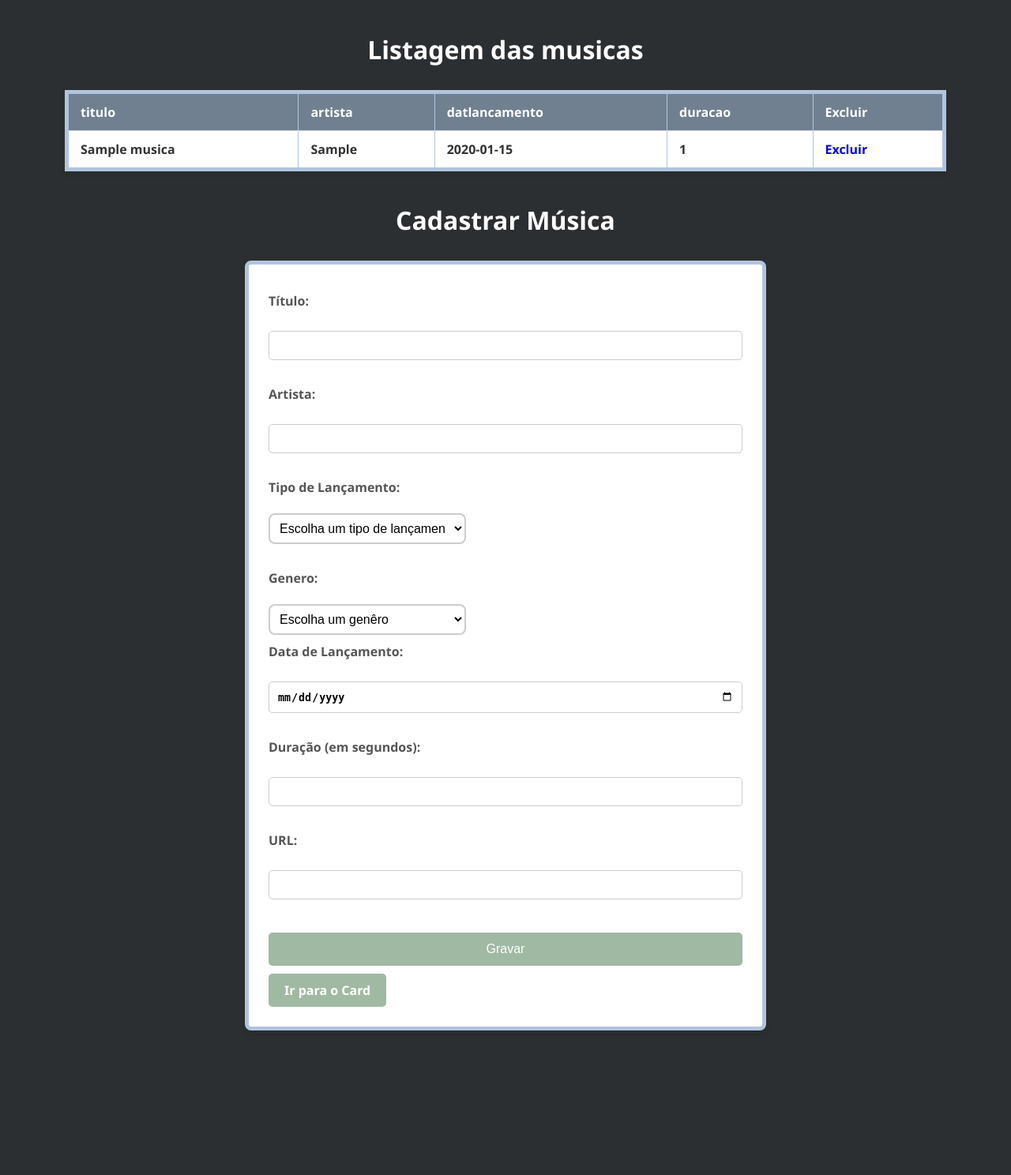
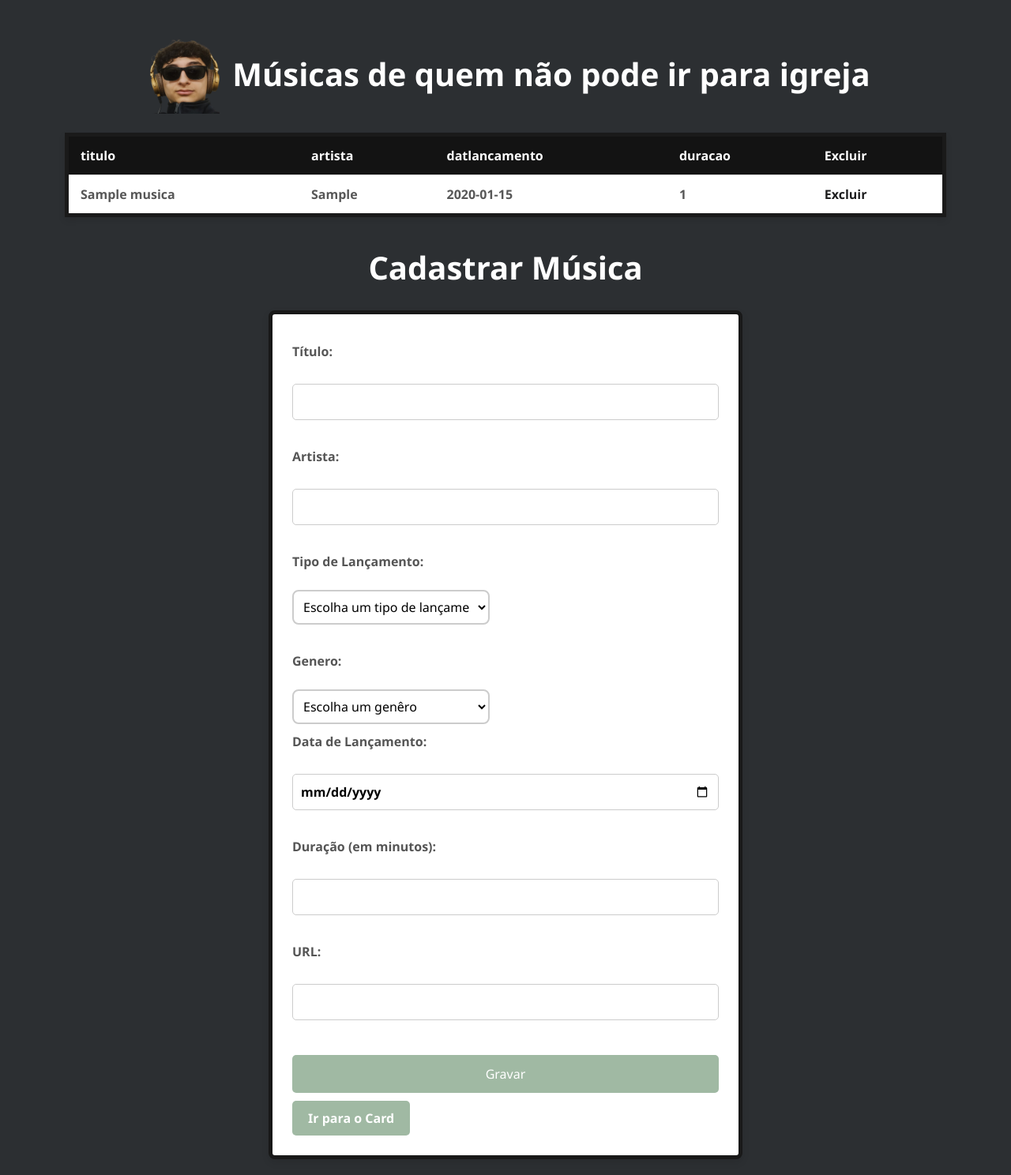
Before and after one commit to Luizgustavofidelis/trabalhodanielfinal, a PHP site: page / in a window 1280 px wide. Shown: the whole page at 79% size. Before the commit the page ends 1305 px from the top, so only its background shows below. Run offline with PHP 8.4, Linux system fonts and the light colour scheme; tables that the repository leaves empty hold one stand-in row (values such as "Sample post").

Commit message:
Add files via upload

```diff
--- a/TrabalhoDaniel/index.php
+++ b/TrabalhoDaniel/index.php
@@ -75,17 +75,24 @@ if ($_SERVER['REQUEST_METHOD'] == 'POST') {
 
 <!DOCTYPE html>
 <html lang="pt-br">
-<link rel="stylesheet" href="style/estilo.css">
-
-
 <head>
     <meta charset="UTF-8">
-    <title>Cadastrar Música</title>
+    <title>Músicas de quem não pode ir para igreja</title>
+    <link href="https://cdn.jsdelivr.net/npm/bootstrap@5.3.0/dist/css/bootstrap.min.css" rel="stylesheet" />
+    <link rel="stylesheet" href="style/estilo.css">
 </head>
 
 <body>
-    <h1>Listagem das musicas</h1>
+<div id="header" class="container mt-4 mb-4">
+    <div class="d-flex flex-column flex-md-row align-items-center justify-content-center gap-3">
+        <img src="1e0c2610-bd29-4dea-8e9d-eb3931a6632a-removebg-preview.png" alt="Logo" style="max-height: 100px;">
+        <h1 class="text-center m-0">Músicas de quem não pode ir para igreja</h1>
+    </div>
+</div>
 
+</div>
+
+    <div id="container">
     <table border="1">
         <tr>
             <th>titulo</th>
@@ -153,7 +160,7 @@ if ($_SERVER['REQUEST_METHOD'] == 'POST') {
         <span style="color:red"><?= $errorMessages['data_lancamento'] ?></span>
         <br><br>
 
-        <label for="duracao">Duração (em segundos):</label><br>
+        <label for="duracao">Duração (em minutos):</label><br>
         <input type="number" name="duracao" id="duracao" value="<?= $duracao ?>">
         <span style="color:red"><?= $errorMessages['duracao'] ?></span>
         <br><br>
@@ -166,6 +173,7 @@ if ($_SERVER['REQUEST_METHOD'] == 'POST') {
         <button type="submit">Gravar</button>
         <a href="card.php" class="botao-card">Ir para o Card</a>
     </form>
+        </div>
     <script src=" js/validacao.js"></script>
 </body>
 
--- a/TrabalhoDaniel/style/estilo.css
+++ b/TrabalhoDaniel/style/estilo.css
@@ -1,7 +1,7 @@
 body {
     font-family: 'Segoe UI', Tahoma, Geneva, Verdana, sans-serif;
     background-color: #2C2F32;
-    color: #333;
+    color: #575757;
     margin: 0;
     padding: 20px;
     font-weight: bold;
@@ -20,7 +20,7 @@ table {
     border-collapse: collapse;
     box-shadow: 0 4px 8px rgba(0,0,0,0.1);
     background-color: white;
-    border: 5px solid #B0C4DE
+    border: 5px solid #1a1a1a
 
 }
 
@@ -32,13 +32,13 @@ th, td {
 }
 
 th {
-    background-color: #708090;
+    background-color: #131313;
     color: white;
     font-weight: bold;
 }
 
 td a {
-    color: blue;
+    color: rgb(30, 30, 31);
     text-decoration: none;
 }
 
@@ -53,7 +53,7 @@ form {
     padding: 25px;
     border-radius: 8px;
     box-shadow: 0 4px 10px rgba(0, 0, 0, 0.1);
-    border: 5px solid #B0C4DE
+    border: 5px solid #181818
 
 }
 
@@ -138,7 +138,7 @@ select#tipo_lancamento {
 }
 
 select#tipo_lancamento:focus {
-    border-color: #007bff;
+    border-color: #000000;
     outline: none;
     background-color: #fff;
 }
```
Also changed, not shown: TrabalhoDaniel/card.php (+8 -1 lines), TrabalhoDaniel/1e0c2610-bd29-4dea-8e9d-eb3931a6632a-removebg-preview.png (added), TrabalhoDaniel/1e0c2610-bd29-4dea-8e9d-eb3931a6632a.png (added), TrabalhoDaniel/ChatGPT Image 27 de jun. de 2025, 14_18_49.png (added), TrabalhoDaniel/ChatGPT_Image_27_de_jun._de_2025__14_18_49-removebg-preview.png (added), TrabalhoDaniel/download.jpeg (added).
